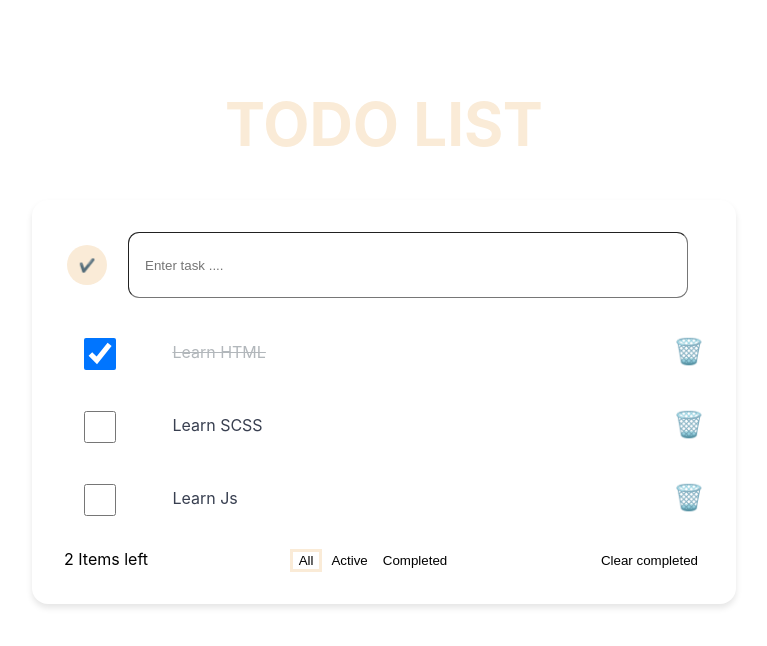
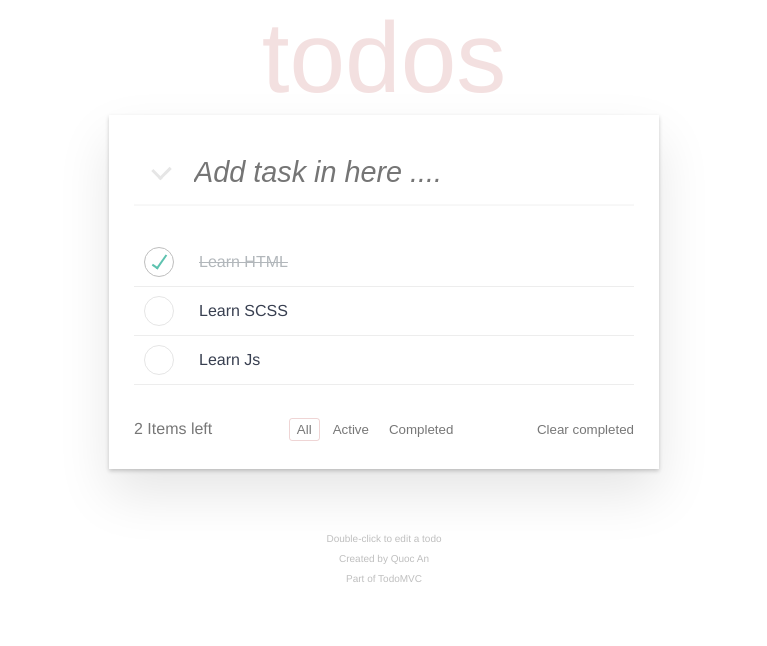
Before and after one commit to Annguyen111/TodoListReactTS, a React (Create React App) app: page / in a window 1280 px wide. Shown: the top 646 px of the page, without its empty margins (256-1023 px from the left). Built offline with nearby package versions, Linux system fonts and the light colour scheme.

Commit message:
fix: update UI and fix adding todo

```diff
--- a/src/components/TaskInput/TaskInput.tsx
+++ b/src/components/TaskInput/TaskInput.tsx
@@ -27,23 +27,30 @@ export default function TaskInput() {
     dispatch(completedAllTodo())
   }
 
+  const handleInputChange = (event: React.ChangeEvent<HTMLInputElement>) => {
+    const inputValue = event.target.value
+
+    if (inputValue.trim() === '') {
+      setFormData((prev) => ({
+        ...prev,
+        name: ''
+      }))
+    } else {
+      setFormData((prev) => ({
+        ...prev,
+        name: inputValue
+      }))
+    }
+  }
+
   return (
     <div className={styles.container}>
-      <button onClick={completedAll} className={styles.form_btn}>
-        ✔️
-      </button>
       <form className={styles.form} onSubmit={handleSubmit}>
-        <input
-          type='text'
-          placeholder='Enter task ....'
-          value={formData.name}
-          onChange={(event) =>
-            setFormData((prev) => ({
-              ...prev,
-              name: event.target.value[0] === ' ' ? prev.name : event.target.value
-            }))
-          }
-        />
+        <label className={styles.taskCheckboxWrap}>
+          <input type='checkbox' onClick={completedAll} />
+          <span className={styles.taskCheckboxMark}></span>
+        </label>
+        <input type='text' placeholder='Add task in here ....' value={formData.name} onChange={handleInputChange} />
       </form>
     </div>
   )
--- a/src/components/TaskInput/taskInput.module.scss
+++ b/src/components/TaskInput/taskInput.module.scss
@@ -10,26 +10,25 @@
   justify-content: space-between;
 }
 
-.form_btn {
-  background-color: antiquewhite;
-  border-radius: 50%;
-  width: 40px;
-  height: 40px;
-  margin-right: 15px;
-  cursor: pointer;
-}
-
 .form {
   display: flex;
   align-items: center;
-  width: 90%;
+  width: 100%;
+  height: 65.6px;
+  position: relative;
   input {
-    height: 4rem;
+    height: 100%;
+
     flex-grow: 1;
-    margin-right: 1rem;
-    border-radius: 0.7rem;
-    padding: 0 1rem;
+    padding: 16px 16px 16px 60px;
     border-width: 1px;
+    box-shadow: inset 0 -2px 1px rgba(0,0,0,.03);
+    font-size: 1.8rem;
+
+  }
+
+  input:placeholder-shown {
+    font-style: italic;
   }
 
   button {
@@ -44,3 +43,52 @@
     border-width: 1px;
   }
 }
+
+
+.taskCheckboxWrap {
+  cursor: pointer;
+  -webkit-user-select: none;
+  user-select: none;
+}
+
+.taskCheckboxWrap input {
+  display: none;
+}
+
+
+.taskCheckboxWrap input:checked~.taskCheckboxMark::after {
+  border: solid #9a8383;
+  border-width: 0 3px 3px 0;
+  content: "";
+  height: 13px;
+  left: 11px;
+  position: absolute;
+  top: 4px;
+  -webkit-transform: rotate(45deg);
+  transform: rotate(45deg);
+  width: 10px;
+}
+
+.taskCheckboxMark {
+  border-radius: 50%;
+  height: 30px;
+  left: 10px;
+  position: absolute;
+  top: 50%;
+  -webkit-transform: translateY(-50%);
+  transform: translateY(-50%);
+  width: 30px;
+}
+
+.taskCheckboxWrap .taskCheckboxMark:after {
+  border: solid #e6e6e6;
+  border-width: 0 3px 3px 0;
+  content: "";
+  height: 13px;
+  left: 11px;
+  position: absolute;
+  top: 4px;
+  -webkit-transform: rotate(45deg);
+  transform: rotate(45deg);
+  width: 10px;
+}
--- a/src/components/TaskItem/TaskItem.tsx
+++ b/src/components/TaskItem/TaskItem.tsx
@@ -45,8 +45,13 @@ export default function TaskItem(props: TaskItemProps) {
   }
 
   return (
-    <>
-      <input type='checkbox' className={styles.taskCheckBox} checked={todo.done} onChange={onChangeCheckbox(todo.id)} />
+    <div className={`${!isEditing ? styles.taskItem : styles.taskItemEditing}`}>
+      {!isEditing && (
+        <label className={styles.taskCheckboxWrap}>
+          <input type='checkbox' checked={todo.done} onChange={onChangeCheckbox(todo.id)} />
+          <span className={styles.taskCheckboxMark}></span>
+        </label>
+      )}
       {isEditing ? (
         <input
           type='text'
@@ -56,18 +61,20 @@ export default function TaskItem(props: TaskItemProps) {
           onKeyUp={(e) => onUpdate(todo.id, e)}
           onBlur={() => onBlur(todo.id)}
           disabled={!isEditing}
-          className={`${styles.taskName}`}
+          className={`${styles.taskName} ${styles.taskNameEditing}`}
         />
       ) : (
         <div className={`${styles.taskName} ${todo.done ? styles.taskNameDone : ''}`} onClick={onChangeFocus}>
           {todo.name}
         </div>
       )}
-      <div className={styles.taskActions}>
-        <button className={styles.taskBtn} onClick={() => handleDelete(todo.id)}>
-          🗑️
-        </button>
-      </div>
-    </>
+      {!isEditing && (
+        <div className={styles.taskActions}>
+          <button className={styles.taskBtn} onClick={() => handleDelete(todo.id)}>
+            ×
+          </button>
+        </div>
+      )}
+    </div>
   )
 }
--- a/src/components/TaskItem/taskItem.module.scss
+++ b/src/components/TaskItem/taskItem.module.scss
@@ -1,16 +1,9 @@
-.taskCheckBox {
-  flex: 0 0 10%;
-  max-width: 10%;
-  height: 2rem;
-  margin-top: 0.5rem;
-  border-radius: 20px;
-  cursor: pointer;
-}
+
 
 .taskName {
-  flex: 0 0 70%;
-  max-width: 70%;
-  padding: 8px 10px;
+  flex: 0 0 80%;
+  max-width: 100%;
+  padding: 15px;
   color: #383f50;
   border: none;
   -webkit-user-select: none;
@@ -21,22 +14,91 @@
   }
 }
 
+.taskNameEditing {
+  outline-width: 1px;
+  outline-style: inset;
+  box-shadow: 5px 5px 8px rgba(192, 121, 121, 0.8);
+  width: 100%;
+}
+
 .taskActions {
-  flex: 0 0 5%;
   max-width: 20%;
-  display: flex;
   justify-content: space-between;
 }
 
 .taskBtn {
-  flex: 0 0 3.5rem;
   max-width: 5rem;
   font-size: 25px;
   background-color: transparent;
   border: none;
   cursor: pointer;
+  display: none;
+  color: rgba(175, 47, 47, 0.8);
 }
 
-.taskBtn:hover {
-  opacity: 0.7;
+.taskItem {
+  width: 100%;
+  border-bottom: 1px solid #ededed;
+  display: flex;
+  justify-content: space-between;
+  align-items: center;
 }
+
+.taskItemEditing {
+  width: 100%;
+  border-bottom: 1px solid #ededed;
+}
+
+.taskItem:hover .taskBtn {
+  display: block;
+}
+
+.taskCheckboxWrap {
+  cursor: pointer;
+  -webkit-user-select: none;
+  user-select: none;
+}
+
+.taskCheckboxWrap input {
+  display: none;
+}
+
+.taskCheckboxWrap input:checked~.taskCheckboxMark {
+   border: 1px solid #bebebe;
+}
+
+.taskCheckboxWrap input:checked~.taskCheckboxMark::after {
+  border: solid #5dc2af;
+  border-width: 0 2px 2px 0;
+  height: 15px;
+  -webkit-transform: rotate(35deg);
+  transform: rotate(35deg);
+  width: 5px;
+  display: block;
+}
+
+.taskCheckboxMark {
+  border-radius: 50%;
+  height: 30px;
+  left: 10px;
+  position: absolute;
+  top: 50%;
+  -webkit-transform: translateY(-50%);
+  transform: translateY(-50%);
+  width: 30px;
+  border: 1px solid hsla(0,0%,80%,.5);
+}
+
+.taskCheckboxWrap .taskCheckboxMark:after {
+  border: solid #e6e6e6;
+  border-width: 0 3px 3px 0;
+  content: "";
+  height: 13px;
+  left: 11px;
+  position: absolute;
+  top: 4px;
+  -webkit-transform: rotate(45deg);
+  transform: rotate(45deg);
+  width: 10px;
+  display: none;
+}
--- a/src/components/TaskList/TaskList.tsx
+++ b/src/components/TaskList/TaskList.tsx
@@ -39,9 +39,9 @@ export default function TaskList() {
       </div>
       <div className={styles.taskFooter}>
         <span>
-          {todoCount} Item{todoCount !== 1 ? 's' : ''} left
+          {todoCount} Item{todoCount > 0 ? 's' : ''} left
         </span>
-        <div>
+        <div className={styles.taskItemSortBtn}>
           <button onClick={() => setSort('all')} className={sort === 'all' ? styles.active : ''}>
             All
           </button>
@@ -52,7 +52,7 @@ export default function TaskList() {
             Completed
           </button>
         </div>
-        <button onClick={handleDeleteAllTodoDone}>Clear completed</button>
+        <button className={styles.taskClearCompletedBtn} onClick={handleDeleteAllTodoDone}>Clear completed</button>
       </div>
     </div>
   )
--- a/src/components/TaskList/taskList.module.scss
+++ b/src/components/TaskList/taskList.module.scss
@@ -4,35 +4,41 @@
 
 .task {
   display: flex;
-  align-items: flex-start;
-  margin-top: 30px;
   justify-content: space-between;
   align-items: center;
-  &:not(:last-child) {
-    margin-bottom: 1rem;
-  }
+  position: relative;
   cursor: pointer;
 }
+
+
 
 .taskFooter {
   margin-top: 30px;
   display: flex;
   justify-content: space-between;
+  color: #777;
+  align-items: center;
 }
 
+.taskClearCompletedBtn:hover {
+  text-decoration: underline;
+}
 
+.taskClearCompletedBtn {
+  color: #777;
+}
 
-button {
+.taskItemSortBtn button {
   background-color: transparent;
   border: none;
   margin-left: 3px;
   cursor: pointer;
+  border-radius: 3px;
+  margin: 3px;
+  padding: 3px 7px;
+  color: #777;
 }
 
-button:hover {
-  opacity: 0.6;
+button.active {
+  border: 1px solid rgba(175,47,47,.2);
 }
-
-.active {
-  border: 3px solid antiquewhite;
-}
--- a/src/components/TodoList/TodoList.tsx
+++ b/src/components/TodoList/TodoList.tsx
@@ -5,11 +5,16 @@ import TaskInput from '../TaskInput'
 export default function TodoList() {
   return (
     <div className={styles.todoList}>
-      <h1 className={styles.todoHeader}>TODO LIST</h1>
+      <h1 className={styles.todoHeader}>todos</h1>
       <div className={styles.todoListContainer}>
         <TaskInput />
         <TaskList />
       </div>
+      <footer className={styles.footerWrap}>
+        <p>Double-click to edit a todo</p>
+        <p>Created by Quoc An</p>
+        <p>Part of TodoMVC</p>
+      </footer>
     </div>
   )
 }
--- a/src/components/TodoList/todoList.module.scss
+++ b/src/components/TodoList/todoList.module.scss
@@ -1,19 +1,32 @@
 .todoList {
-    padding: 3rem;
+
 }
 
 .todoHeader {
+    color: rgba(175,47,47,.15);
+    font-size: 100px;
+    font-weight: 100;
     text-align: center;
-    font-size: 60px;
-    color: antiquewhite;
 }
 
 .todoListContainer {
     background-color: #fff;
-    max-width: 40rem;
-    padding: 2rem;
+    max-width: 550px;
+    padding: 25px;
     margin-left: auto;
     margin-right: auto;
-    border-radius: 1rem;
-    box-shadow: 0px 4px 6px rgba(0, 0, 0, 0.1);
+    box-shadow: 0 2px 4px 0 rgba(0,0,0,.2), 0 25px 50px 0 rgba(0,0,0,.1);
 }
+
+.footerWrap {
+    color: #bfbfbf;
+    font-size: 10px;
+    margin: 65px auto 0;
+    text-align: center;
+    text-shadow: 0 1px 0 hsla(0,0%,100%,.5);
+}
+
+.footerWrap p {
+    line-height: 1;
+    margin: 10px 0;
+}
--- a/src/index.css
+++ b/src/index.css
@@ -1,8 +1,6 @@
 body {
   margin: 0;
-  font-family: -apple-system, BlinkMacSystemFont, 'Segoe UI', 'Roboto', 'Oxygen',
-    'Ubuntu', 'Cantarell', 'Fira Sans', 'Droid Sans', 'Helvetica Neue',
-    sans-serif;
+  font-family: Helvetica Neue,sans-serif;
   -webkit-font-smoothing: antialiased;
   -moz-osx-font-smoothing: grayscale;
 }
@@ -11,3 +9,15 @@ code {
   font-family: source-code-pro, Menlo, Monaco, Consolas, 'Courier New',
     monospace;
 }
+
+* {
+  box-sizing: border-box;
+  margin: 0;
+  padding: 0;
+}
+
+button, input {
+  background-color: transparent;
+  border: none;
+  outline: none;
+}
```
